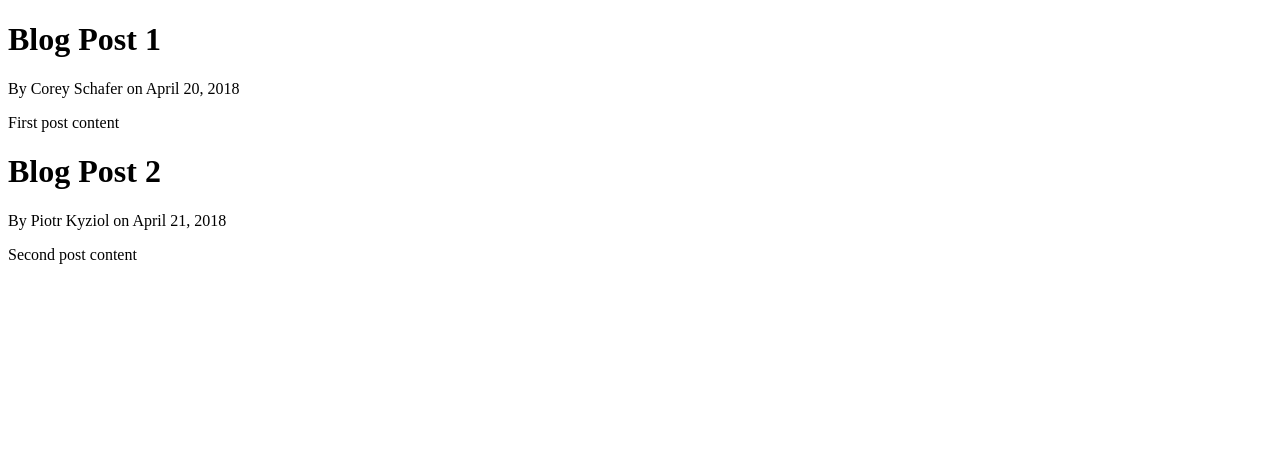
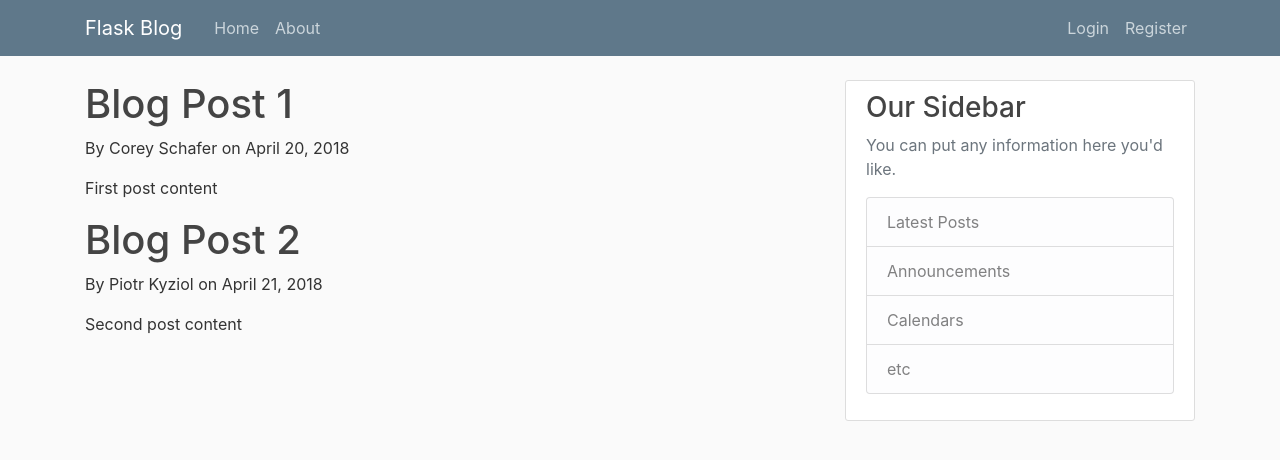
Before and after one commit to Pioter44/Flaskblog_pkyziol_2, a Flask app: page / in a window 1280 px wide. Shown: the top 460 px of the page. Run offline with Flask 2, Linux system fonts and the light colour scheme; some libraries are stand-ins or nearby versions.

Commit message:
Commit for videotutorial feature-02-Templates

```diff
--- a/flaskblog.py
+++ b/flaskblog.py
@@ -1,4 +1,4 @@
-from flask import Flask, render_template #importing Flask class
+from flask import Flask, render_template, url_for #importing Flask class
 
 
 app = Flask(__name__) #Start Flask. Instatation of our Flask in 'app' variable. __name__ is the name of the module. If we run flaskblog.py directly then __name__ will be equal to __main__
--- /dev/null
+++ b/static/main.css
@@ -0,0 +1,80 @@
+body {
+  background: #fafafa;
+  color: #333333;
+  margin-top: 5rem;
+}
+
+h1, h2, h3, h4, h5, h6 {
+  color: #444444;
+}
+
+.bg-steel {
+  background-color: #5f788a;
+}
+
+.site-header .navbar-nav .nav-link {
+  color: #cbd5db;
+}
+
+.site-header .navbar-nav .nav-link:hover {
+  color: #ffffff;
+}
+
+.site-header .navbar-nav .nav-link.active {
+  font-weight: 500;
+}
+
+.content-section {
+  background: #ffffff;
+  padding: 10px 20px;
+  border: 1px solid #dddddd;
+  border-radius: 3px;
+  margin-bottom: 20px;
+}
+
+.article-title {
+  color: #444444;
+}
+
+a.article-title:hover {
+  color: #428bca;
+  text-decoration: none;
+}
+
+.article-content {
+  white-space: pre-line;
+}
+
+.article-img {
+  height: 65px;
+  width: 65px;
+  margin-right: 16px;
+}
+
+.article-metadata {
+  padding-bottom: 1px;
+  margin-bottom: 4px;
+  border-bottom: 1px solid #e3e3e3
+}
+
+.article-metadata a:hover {
+  color: #333;
+  text-decoration: none;
+}
+
+.article-svg {
+  width: 25px;
+  height: 25px;
+  vertical-align: middle;
+}
+
+.account-img {
+  height: 125px;
+  width: 125px;
+  margin-right: 20px;
+  margin-bottom: 16px;
+}
+
+.account-heading {
+  font-size: 2.5rem;
+}
--- a/templates/home.html
+++ b/templates/home.html
@@ -1,18 +1,9 @@
-<!DOCTYPE html>
-<html>
-<head>
-    {% if title %}
-        <title> Flask Blog - {{ title}} </title>
-    {% else %}
-        <title> Flask Blog </title>
-    {% endif %}
-
-</head>
-<body>
+{% extends "layout.html" %} <!-- Use layout.html template -->
+<!-- Code below will be used to overwrite 'content' block in home.html or in about.html file -->
+{% block content %}
     {% for post in posts %}  <!-- This is begining of code block for displaying posts in for loop-->
         <h1>{{ post.title }}</h1>
         <p> By {{ post.author }} on {{ post.date_posted }} </p>
         <p>{{ post.content }}</p>
     {% endfor %}  <!-- This is end of code block-->
-</body>
-</html>
+{% endblock content %}
--- /dev/null
+++ b/templates/layout.html
@@ -0,0 +1,73 @@
+<!DOCTYPE html>
+<html>
+<head>
+    <!-- Required meta tags -->
+    <meta charset="utf-8">
+    <meta name="viewport" content="width=device-width, initial-scale=1, shrink-to-fit=no">
+
+    <!-- Bootstrap CSS -->
+    <link rel="stylesheet" href="https://maxcdn.bootstrapcdn.com/bootstrap/4.0.0/css/bootstrap.min.css" integrity="sha384-Gn5384xqQ1aoWXA+058RXPxPg6fy4IWvTNh0E263XmFcJlSAwiGgFAW/dAiS6JXm" crossorigin="anonymous">
+
+    <link rel="stylesheet" type="text/css" href="{{ url_for('static', filename='main.css') }}">
+
+
+    {% if title %}
+        <title> Flask Blog - {{ title}} </title>
+    {% else %}
+        <title> Flask Blog </title>
+    {% endif %}
+
+</head>
+<body>
+    <header class="site-header">
+      <nav class="navbar navbar-expand-md navbar-dark bg-steel fixed-top">
+        <div class="container">
+          <a class="navbar-brand mr-4" href="/">Flask Blog</a>
+          <button class="navbar-toggler" type="button" data-toggle="collapse" data-target="#navbarToggle" aria-controls="navbarToggle" aria-expanded="false" aria-label="Toggle navigation">
+            <span class="navbar-toggler-icon"></span>
+          </button>
+          <div class="collapse navbar-collapse" id="navbarToggle">
+            <div class="navbar-nav mr-auto">
+              <a class="nav-item nav-link" href="/">Home</a>
+              <a class="nav-item nav-link" href="/about">About</a>
+            </div>
+            <!-- Navbar Right Side -->
+            <div class="navbar-nav">
+              <a class="nav-item nav-link" href="/login">Login</a>
+              <a class="nav-item nav-link" href="/register">Register</a>
+            </div>
+          </div>
+        </div>
+      </nav>
+    </header>
+
+    <main role="main" class="container">
+      <div class="row">
+        <div class="col-md-8">
+          {% block content %}{% endblock %}
+        </div>
+        <div class="col-md-4">
+          <div class="content-section">
+            <h3>Our Sidebar</h3>
+            <p class='text-muted'>You can put any information here you'd like.
+              <ul class="list-group">
+                <li class="list-group-item list-group-item-light">Latest Posts</li>
+                <li class="list-group-item list-group-item-light">Announcements</li>
+                <li class="list-group-item list-group-item-light">Calendars</li>
+                <li class="list-group-item list-group-item-light">etc</li>
+              </ul>
+            </p>
+          </div>
+        </div>
+      </div>
+    </main>
+
+
+    <!-- Optional JavaScript -->
+    <!-- jQuery first, then Popper.js, then Bootstrap JS -->
+    <script src="https://code.jquery.com/jquery-3.2.1.slim.min.js" integrity="sha384-KJ3o2DKtIkvYIK3UENzmM7KCkRr/rE9/Qpg6aAZGJwFDMVNA/GpGFF93hXpG5KkN" crossorigin="anonymous"></script>
+    <script src="https://cdnjs.cloudflare.com/ajax/libs/popper.js/1.12.9/umd/popper.min.js" integrity="sha384-ApNbgh9B+Y1QKtv3Rn7W3mgPxhU9K/ScQsAP7hUibX39j7fakFPskvXusvfa0b4Q" crossorigin="anonymous"></script>
+    <script src="https://maxcdn.bootstrapcdn.com/bootstrap/4.0.0/js/bootstrap.min.js" integrity="sha384-JZR6Spejh4U02d8jOt6vLEHfe/JQGiRRSQQxSfFWpi1MquVdAyjUar5+76PVCmYl" crossorigin="anonymous"></script>
+
+</body>
+</html>
```
Also changed, not shown: templates/about.html (+4 -13 lines).
